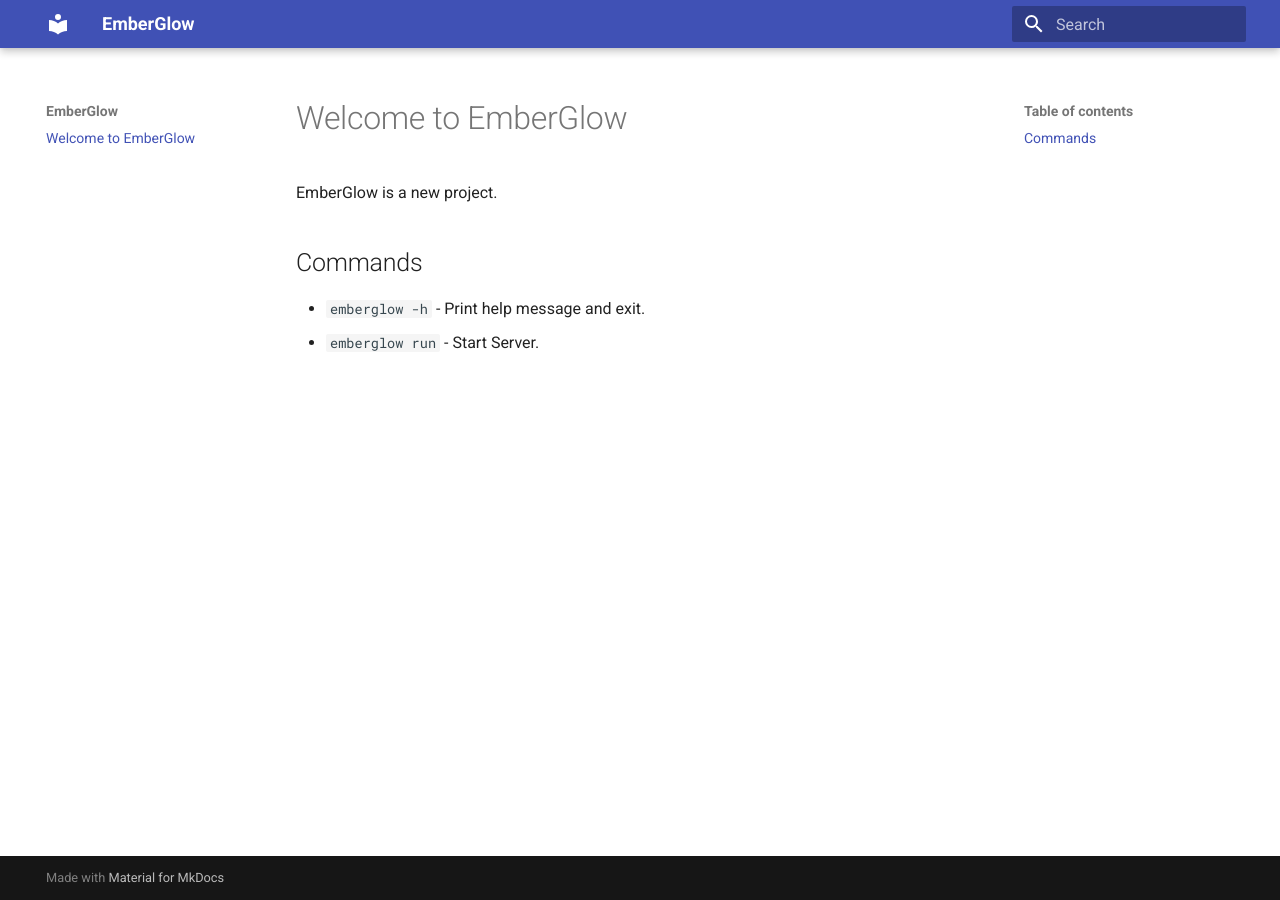
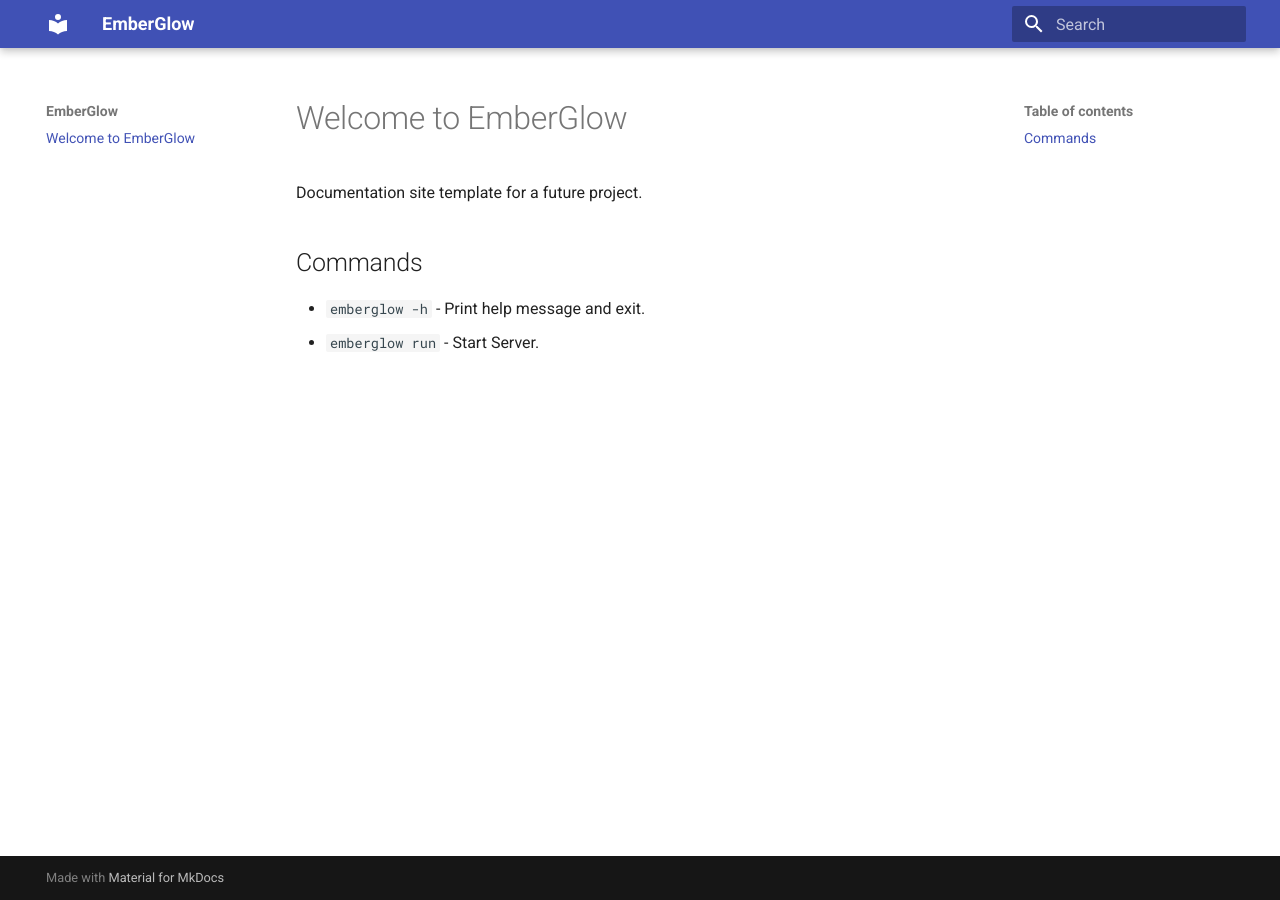
Before and after one commit to fxnicolas/emberglow, an MkDocs documentation site: the page built from docs/index.md, in a window 1280 px wide. Built offline with MkDocs 1.6.1 and Material for MkDocs 9.7.7, drawn with Linux system fonts in a browser that asks for light colours.

Commit message:
Clarified the site purpose.

```diff
--- a/docs/index.md
+++ b/docs/index.md
@@ -1,6 +1,6 @@
 # Welcome to EmberGlow
 
-EmberGlow is a new project.
+Documentation site template for a future project.
 
 ## Commands
 
```
